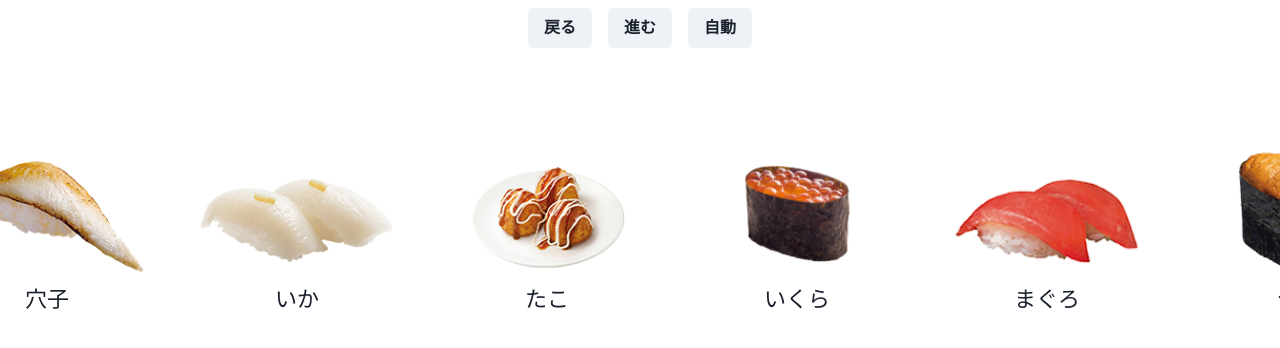
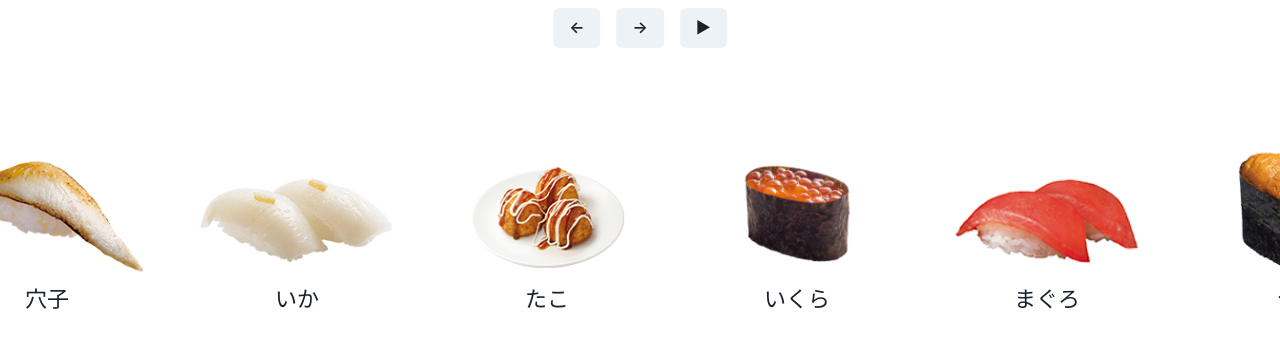
Before and after one commit to taniiicom/sushi-go-round, a Next.js app in the folder packages/front/: page / in a window 1280 px wide. Shown: the top 348 px of the page. Built offline with nearby package versions, Linux system fonts and the light colour scheme.

Commit message:
add: [design] style > 表現調整 ^^

```diff
--- a/packages/front/src/components/org/ConveyorSushi/index.tsx
+++ b/packages/front/src/components/org/ConveyorSushi/index.tsx
@@ -92,9 +92,9 @@ export default function ConveyorSushi({
         transform="translateX(-50%)"
         zIndex={10}
       >
-        <Button onClick={handleBackward}>戻る</Button>
-        <Button onClick={handleForward}>進む</Button>
-        <Button onClick={handleResume}>自動</Button>
+        <Button onClick={handleBackward}>←</Button>
+        <Button onClick={handleForward}>→</Button>
+        <Button onClick={handleResume}>{"▶"}</Button>
       </HStack>
 
       {/* 横スクロールコンテナ */}
```
